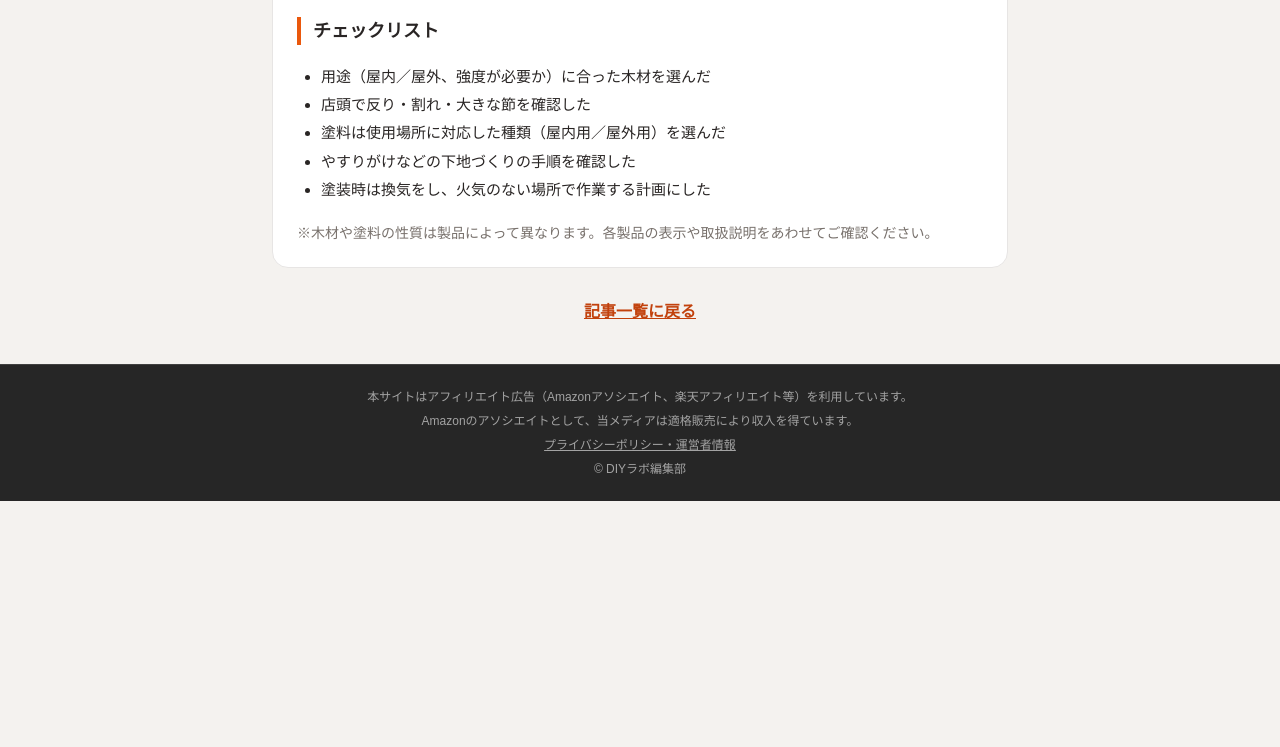
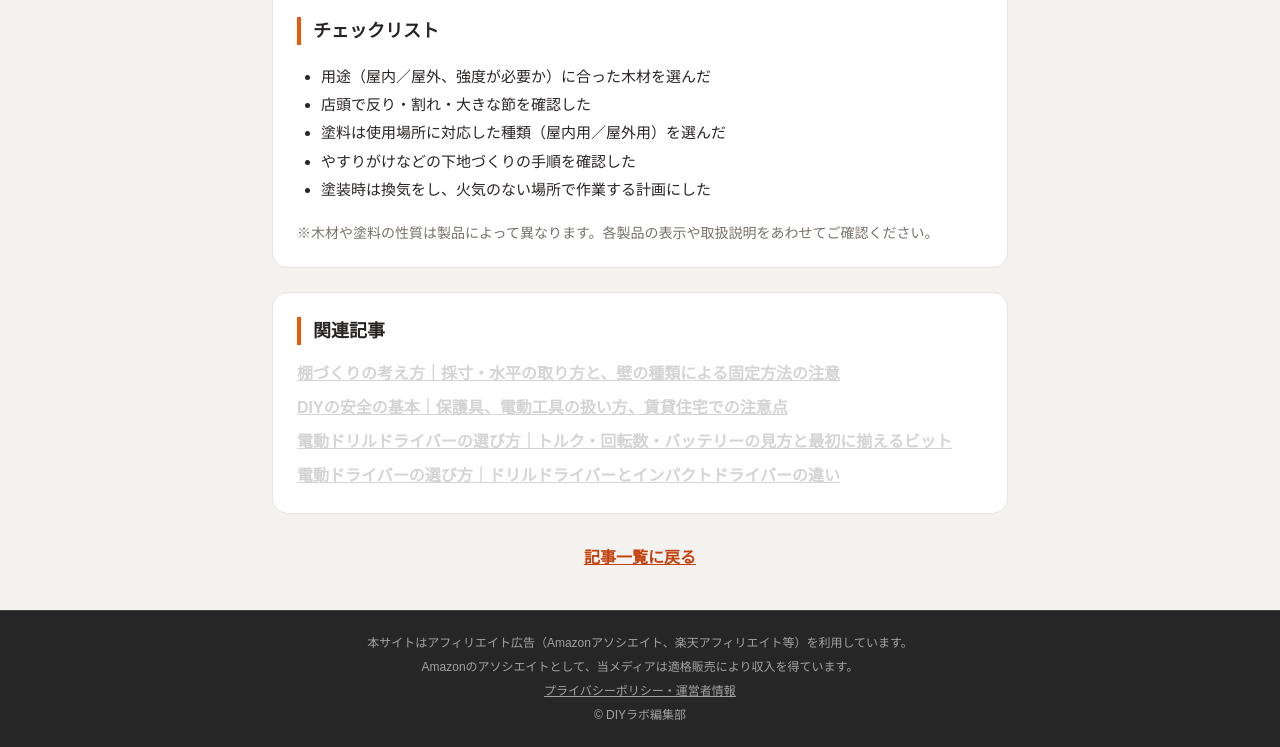
Before and after one commit to omni-labo/diy-navi, a plain HTML site: page mokuzai.html in a window 1280 px wide. Shown: the part 1099-1846 px from the top of the page. Before the commit the page ends 1600 px from the top, so only its background shows below. Drawn offline with nearby package versions, Linux system fonts and the light colour scheme.

Commit message:
関連記事セクションを追加（サイト内リンク強化）

```diff
--- a/mokuzai.html
+++ b/mokuzai.html
@@ -53,6 +53,16 @@
     </ul>
     <p class="text-sm text-stone-500">※木材や塗料の性質は製品によって異なります。各製品の表示や取扱説明をあわせてご確認ください。</p>
   </div>
+  <div class="bg-white rounded-2xl border border-stone-200 p-6 mt-6">
+    <h2 class="font-bold text-lg border-l-4 border-orange-600 pl-3">関連記事</h2>
+    <ul class="mt-4 space-y-2 leading-relaxed">
+      <li><a href="tana.html" class="text-neutral-300 font-bold underline">棚づくりの考え方｜採寸・水平の取り方と、壁の種類による固定方法の注意</a></li>
+      <li><a href="anzen.html" class="text-neutral-300 font-bold underline">DIYの安全の基本｜保護具、電動工具の扱い方、賃貸住宅での注意点</a></li>
+      <li><a href="drill.html" class="text-neutral-300 font-bold underline">電動ドリルドライバーの選び方｜トルク・回転数・バッテリーの見方と最初に揃えるビット</a></li>
+      <li><a href="driver.html" class="text-neutral-300 font-bold underline">電動ドライバーの選び方｜ドリルドライバーとインパクトドライバーの違い</a></li>
+    </ul>
+  </div>
+
 
   <div class="mt-8 text-center">
     <a href="index.html#articles" class="text-orange-700 font-bold underline">記事一覧に戻る</a>
```
Also changed, not shown: anzen.html (+10 -0 lines), drill.html (+10 -0 lines), driver.html (+10 -0 lines), tana.html (+10 -0 lines), tools.html (+10 -0 lines).
